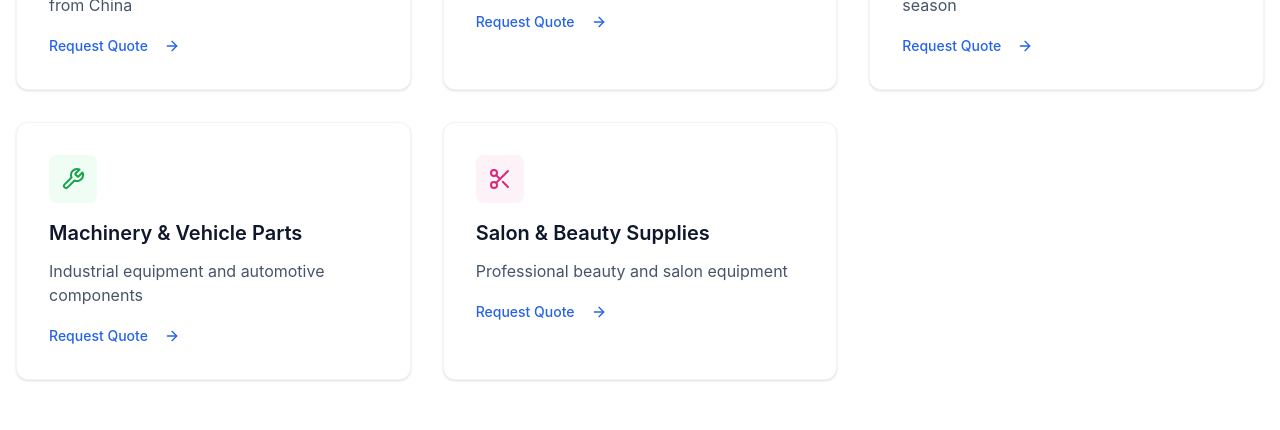
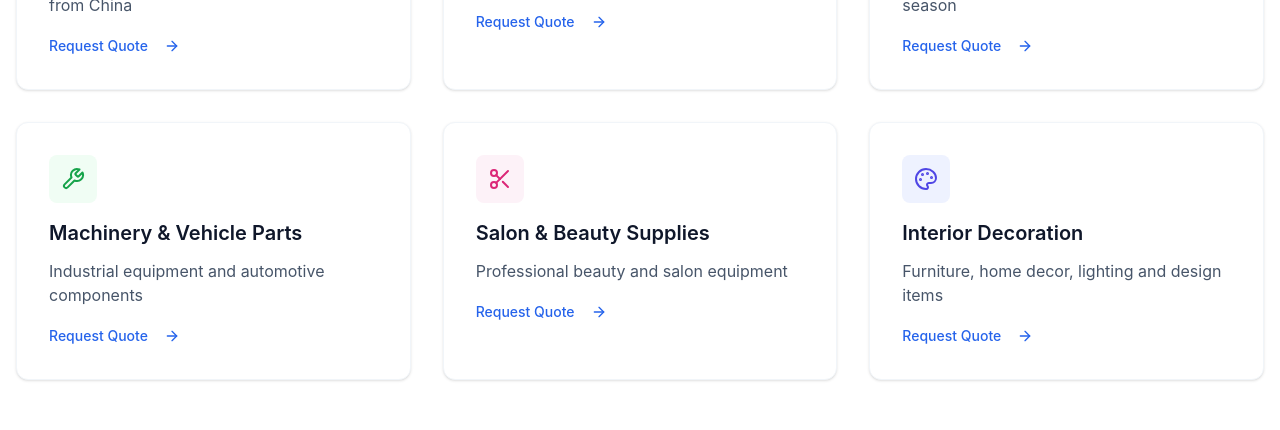
Before and after one commit to nanasika/LOBEX-GLOBAL, a React (Create React App) app in the folder frontend/: page / in a window 1280 px wide. Shown: the part 1420-1850 px from the top of the page. Built offline with nearby package versions, Linux system fonts and the light colour scheme.

Commit message:
auto-commit for ce4e35eb-b9c8-4951-b016-0d6adb68bcc7

```diff
--- a/frontend/src/pages/Home.jsx
+++ b/frontend/src/pages/Home.jsx
@@ -51,6 +51,12 @@ const Home = () => {
       title: 'Salon & Beauty Supplies',
       description: 'Professional beauty and salon equipment',
       color: 'bg-pink-50 text-pink-600'
+    },
+    {
+      icon: Palette,
+      title: 'Interior Decoration',
+      description: 'Furniture, home decor, lighting and design items',
+      color: 'bg-indigo-50 text-indigo-600'
     }
   ];
 
```
